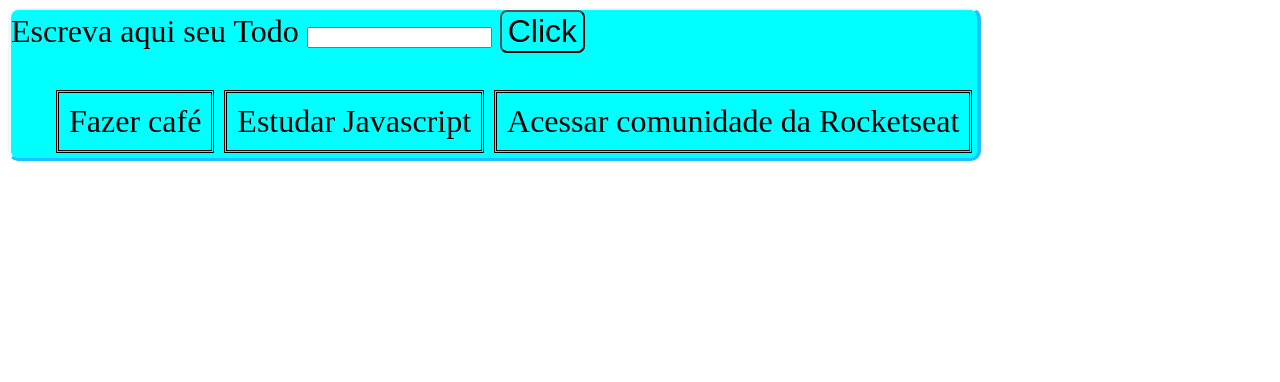
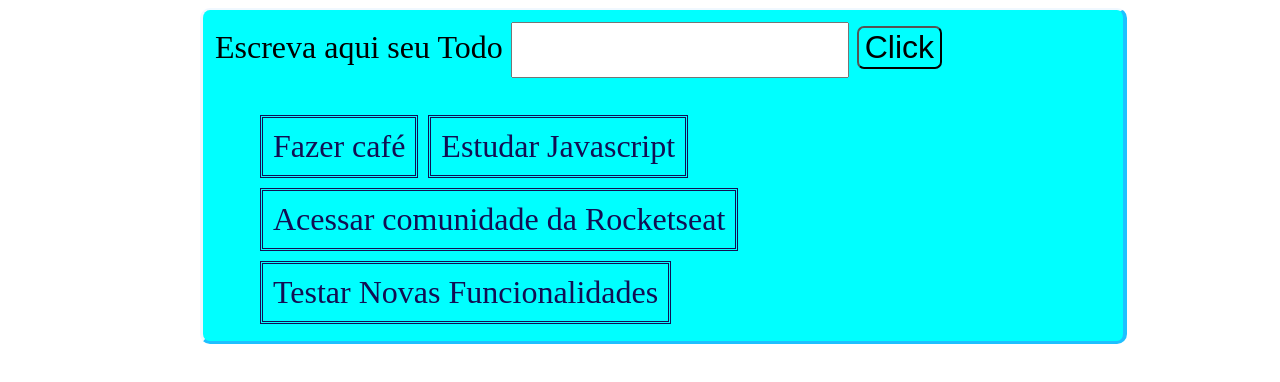
Before and after one commit to JavelFreitas/Estudos-2019-2020, a plain HTML site: page Javascript/App de Todos/index.html in a window 1280 px wide. Drawn offline with Linux system fonts and the light colour scheme.

Commit message:
Inicio da aula 4

```diff
--- a/Javascript/App de Todos/functions.js
+++ b/Javascript/App de Todos/functions.js
@@ -5,7 +5,8 @@ var buttonElement = document.querySelector("#app button#form1Button");
 var todos = [
     'Fazer café',
     'Estudar Javascript',
-    'Acessar comunidade da Rocketseat'
+    'Acessar comunidade da Rocketseat',
+    'Testar Novas Funcionalidades'
 ];
 
 function renderTodos() {
--- a/Javascript/App de Todos/style.css
+++ b/Javascript/App de Todos/style.css
@@ -3,6 +3,16 @@ div#app {
     float: left;
     border-radius: 10px;
     border-style: solid;
+
+    max-width: 70%;
+    min-width: 50%;
+    max-height: max-content;
+
+    align-items: center;
+    position: absolute;
+
+    padding: 12px;
+    margin-left: 15%;
 
     border-top-width: 2px;
     border-right-width: 4px;
@@ -17,6 +27,11 @@ div#app {
     font-size: xx-large;
 }
 
+input#form1Input {
+    padding: 12px;
+    font-size: x-large;
+}
+
 button#form1Button {
     background-color: aqua;
     border-radius: 7px;
@@ -25,19 +40,32 @@ button#form1Button {
 }
 
 button#form1Button:hover {
-    background-color: #1fc0ff;
+    background-color: rgba(0, 0, 255, 0.671);
+    color: aliceblue;
     border-radius: 7px;
 }
 
 li {
     list-style-type: none;
     background-attachment: fixed;
+    transition: 0.2s;
 
     padding: 10px;
     margin: 5px;
     border-style: double;
 
     font-size: xx-large;
+    color: rgb(18, 14, 83);
     float: left;
 
 }
+
+li:hover {
+    background-color: rgba(0, 0, 255, 0.671);
+    color: azure;
+}
+
+li:active {
+    background-color: rgb(0, 0, 255);
+
+}
```
